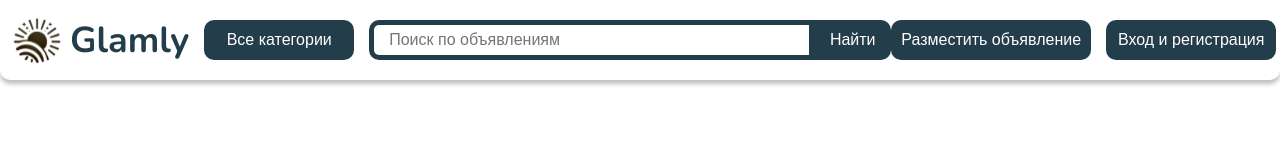
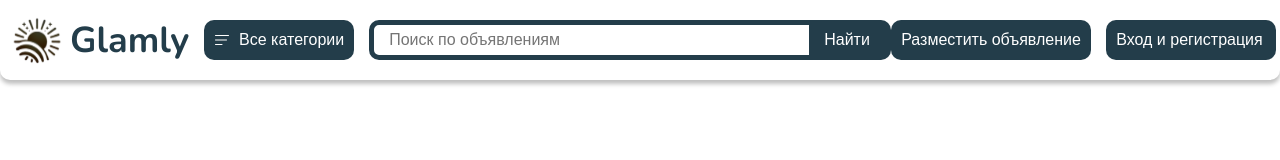
Before and after one commit to Enver111/prod_proj, a React (Create React App) app: page / in a window 1280 px wide. Shown: the top 160 px of the page. Built offline with nearby package versions, Linux system fonts and the light colour scheme.

Commit message:
Made changes to the button component

```diff
--- a/src/Components/Button.jsx
+++ b/src/Components/Button.jsx
@@ -3,35 +3,66 @@ import s from "./Style.module.css";
 
 const Button = ({
   size,
+  backgroundColor,
   variant,
   text,
-  icon,
+  icon1,
+  icon2,
   width,
   height,
   border,
   radius,
+  hoverBackgroundColor,
+  hoverColor,
+  onClick,
 }) => {
   const buttonStyle = {
     cursor: "pointer",
     fontSize: size ? `${size}px` : "14px",
+    backgroundColor: backgroundColor ? `${backgroundColor}` : "rgb(35, 61, 74)",
     color: variant === "primary" ? "white" : "black",
     width: width ? `${width}px` : "auto",
     height: height ? `${height}px` : "auto",
     border: border ? `${border}` : "none",
     borderRadius: radius ? `${radius}` : "unset",
-    display: "flex",
-    alignItems: "center",
-    justifyContent: "center",
+
+    transition: "background-color 0.3s, color 0.3s",
   };
 
-  const iconStyle = {
-    marginRight: "6px",
+  const handleMouseEnter = (e) => {
+    if (hoverBackgroundColor) {
+      e.target.style.backgroundColor = hoverBackgroundColor;
+    }
+    if (hoverColor) {
+      e.target.style.color = hoverColor;
+    }
   };
 
+  const handleMouseLeave = (e) => {
+    e.target.style.backgroundColor = backgroundColor
+      ? backgroundColor
+      : "rgb(35, 61, 74)";
+    e.target.style.color = variant === "primary" ? "white" : "black";
+  };
+
+  // const iconStyle1 = {
+  //   marginRight: "6px",
+  // };
+  // const iconStyle2 = {
+  //   marginLeft: "20px",
+  // };
+
   return (
-    <button className={s.btn} style={buttonStyle}>
-      {icon && <img src={icon} alt="icon" style={iconStyle} />}
+    <button
+      className={s.btn}
+      style={buttonStyle}
+      onMouseEnter={handleMouseEnter}
+      onMouseLeave={handleMouseLeave}
+      onClick={onClick}
+    >
+      {icon1 && <img src={icon1} alt="icon" />}
       <span className="btn-text">{text}</span>
+      {icon2 && <img src={icon2} alt="icon" />}
     </button>
   );
 };
--- a/src/Components/Style.module.css
+++ b/src/Components/Style.module.css
@@ -1,12 +1,10 @@
-.btn:hover {
-  background-color: rgba(13, 44, 59, 1);
-}
 .btn {
   margin: auto 0;
-  background-color: rgb(35, 61, 74);
+  display: flex;
+  align-items: center;
+  justify-content: space-between;
+  padding: 0 10px 0 10px;
 }
-.input {
-  width: 445px;
-  height: 40px;
-  border: 5px solid rgb(255, 255, 255);
+.btn span {
+  text-align: right;
 }
```
